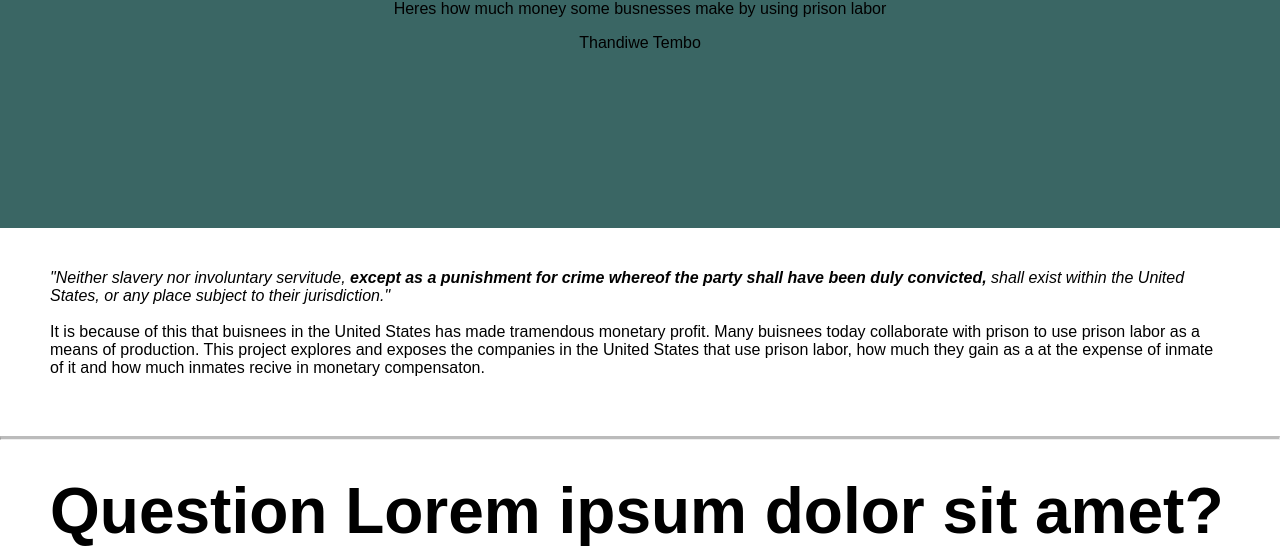
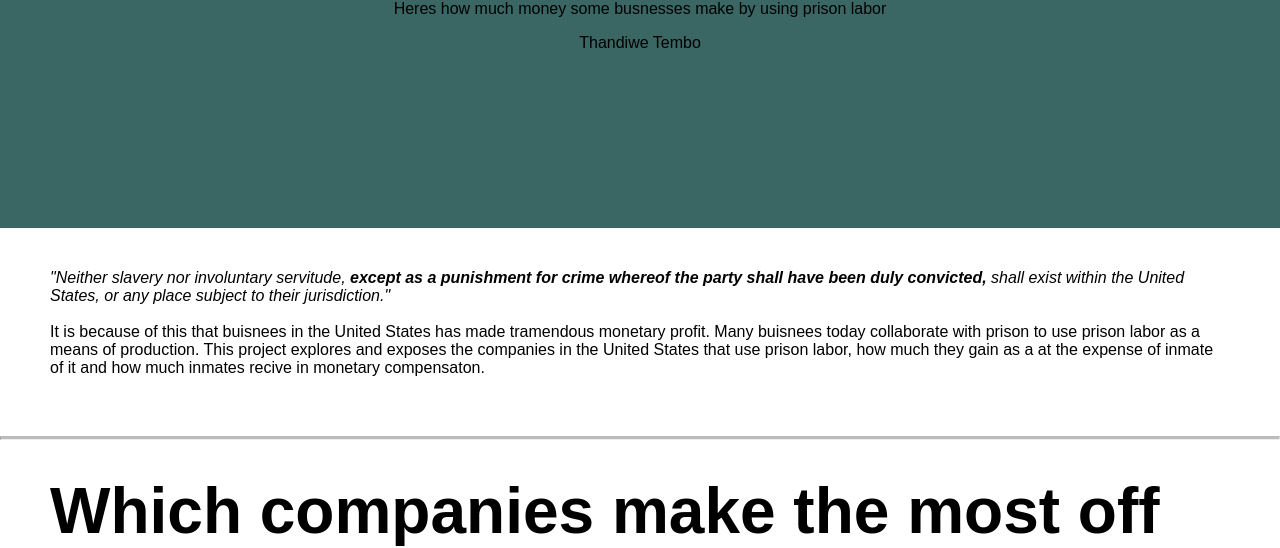
Before and after one commit to tembothan/tembothan.github.io, a plain HTML site: page finalClassProject/index.html in a window 1280 px wide. Shown: the part 253-801 px from the top of the page. Drawn offline with nearby package versions, Linux system fonts and the light colour scheme.

Commit message:
Changed chart title

```diff
--- a/finalClassProject/index.html
+++ b/finalClassProject/index.html
@@ -27,7 +27,7 @@
     <hr class="solid">
 
     <div class="section">
-        <h1>Question Lorem ipsum dolor sit amet?</h1>
+        <h1>Which companies make the most off prison labor?</h1>
     </div>
     <div id="chart1">
       <div id="tooltip">
```
